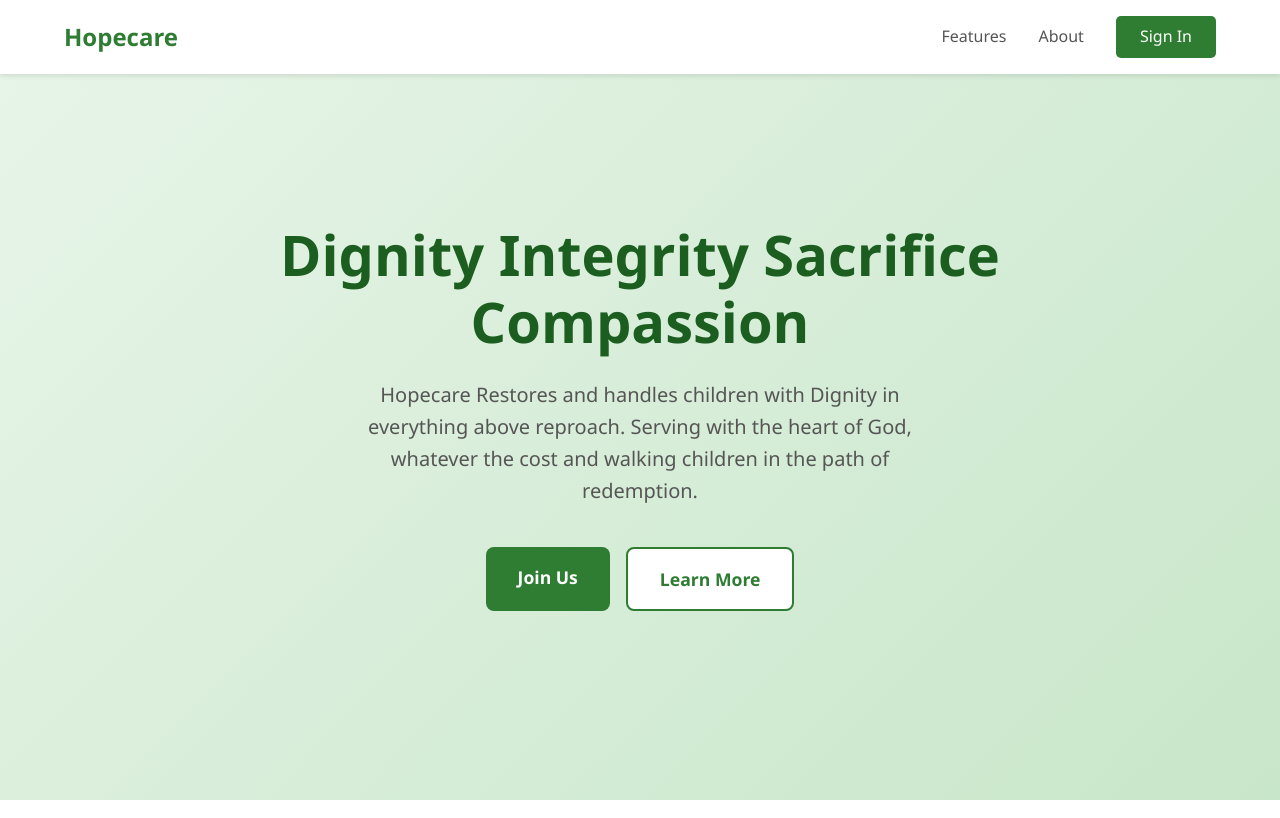
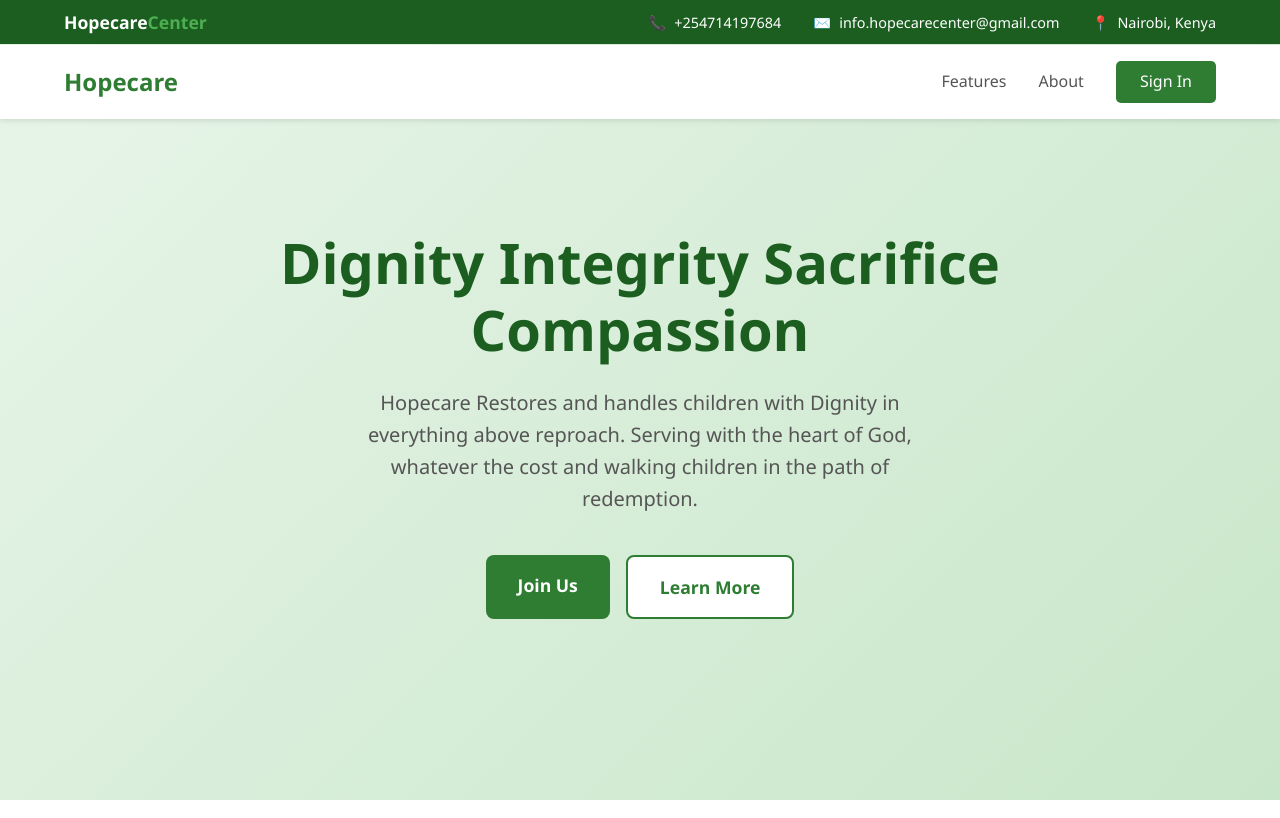
Before and after one commit to 1155-boni/Hopecare2.0, a Django app: page / in a window 1280 px wide. Shown: the top 818 px of the page. Run offline with Django 5.2, Linux system fonts and the light colour scheme.

Commit message:
Add top bar with contact info to landing page

```diff
--- a/templates/landing.html
+++ b/templates/landing.html
@@ -17,6 +17,55 @@
             color: #333;
         }
 
+        /* Top Bar - Contact Info */
+        .top-bar {
+            background-color: #1b5e20;
+            color: white;
+            padding: 0.5rem 5%;
+            display: flex;
+            justify-content: space-between;
+            align-items: center;
+            flex-wrap: wrap;
+            font-size: 0.9rem;
+            position: fixed;
+            width: 100%;
+            top: 0;
+            z-index: 1001;
+        }
+
+        .top-bar-logo {
+            display: flex;
+            align-items: center;
+            font-weight: bold;
+            font-size: 1.1rem;
+        }
+
+        .top-bar-logo span {
+            color: #4caf50;
+        }
+
+        .top-bar-info {
+            display: flex;
+            gap: 2rem;
+            flex-wrap: wrap;
+        }
+
+        .top-bar-item {
+            display: flex;
+            align-items: center;
+            gap: 0.5rem;
+        }
+
+        .top-bar-item a {
+            color: white;
+            text-decoration: none;
+            transition: color 0.3s;
+        }
+
+        .top-bar-item a:hover {
+            color: #81c784;
+        }
+
         /* Navigation */
         nav {
             display: flex;
@@ -27,7 +76,7 @@
             box-shadow: 0 2px 5px rgba(0,0,0,0.1);
             position: fixed;
             width: 100%;
-            top: 0;
+            top: 45px;
             z-index: 1000;
         }
 
@@ -74,7 +123,7 @@
             align-items: center;
             justify-content: center;
             background: linear-gradient(135deg, #e8f5e9 0%, #c8e6c9 100%);
-            padding: 6rem 5% 4rem;
+            padding: 7rem 5% 4rem;
             text-align: center;
         }
 
@@ -253,6 +302,24 @@
     </style>
 </head>
 <body>
+    <!-- Top Bar - Contact Info -->
+    <div class="top-bar">
+        <div class="top-bar-logo">
+            Hopecare <span>Center</span>
+        </div>
+        <div class="top-bar-info">
+            <div class="top-bar-item">
+                📞 <a href="tel:+254714197684">+254714197684</a>
+            </div>
+            <div class="top-bar-item">
+                ✉️ <a href="mailto:info.hopecarecenter@gmaol.com">info.hopecarecenter@gmail.com</a>
+            </div>
+            <div class="top-bar-item">
+                📍 <span>Nairobi, Kenya</span>
+            </div>
+        </div>
+    </div>
+
     <!-- Navigation -->
     <nav>
         <a href="{% url 'landing' %}" class="logo">Hopecare</a>
```
